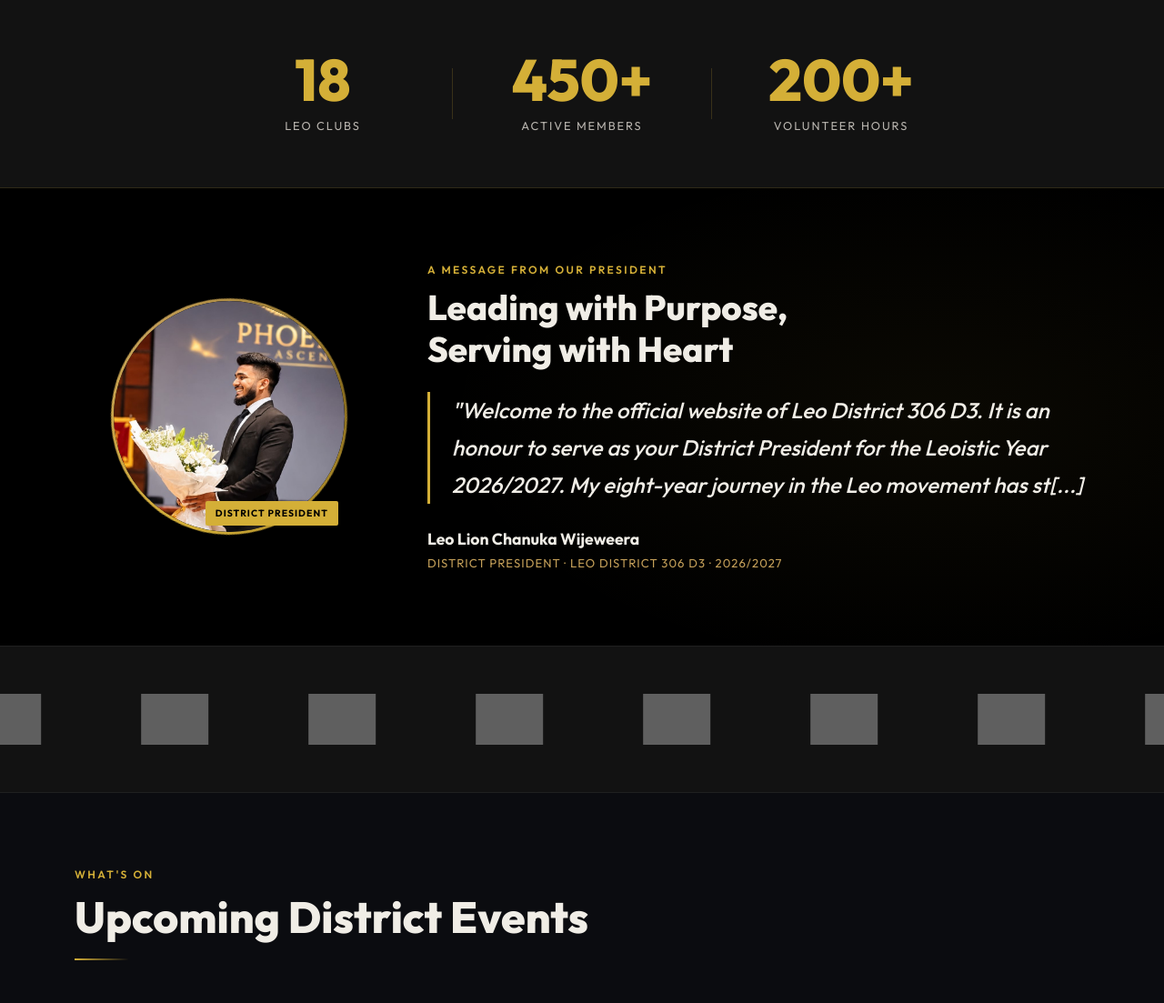
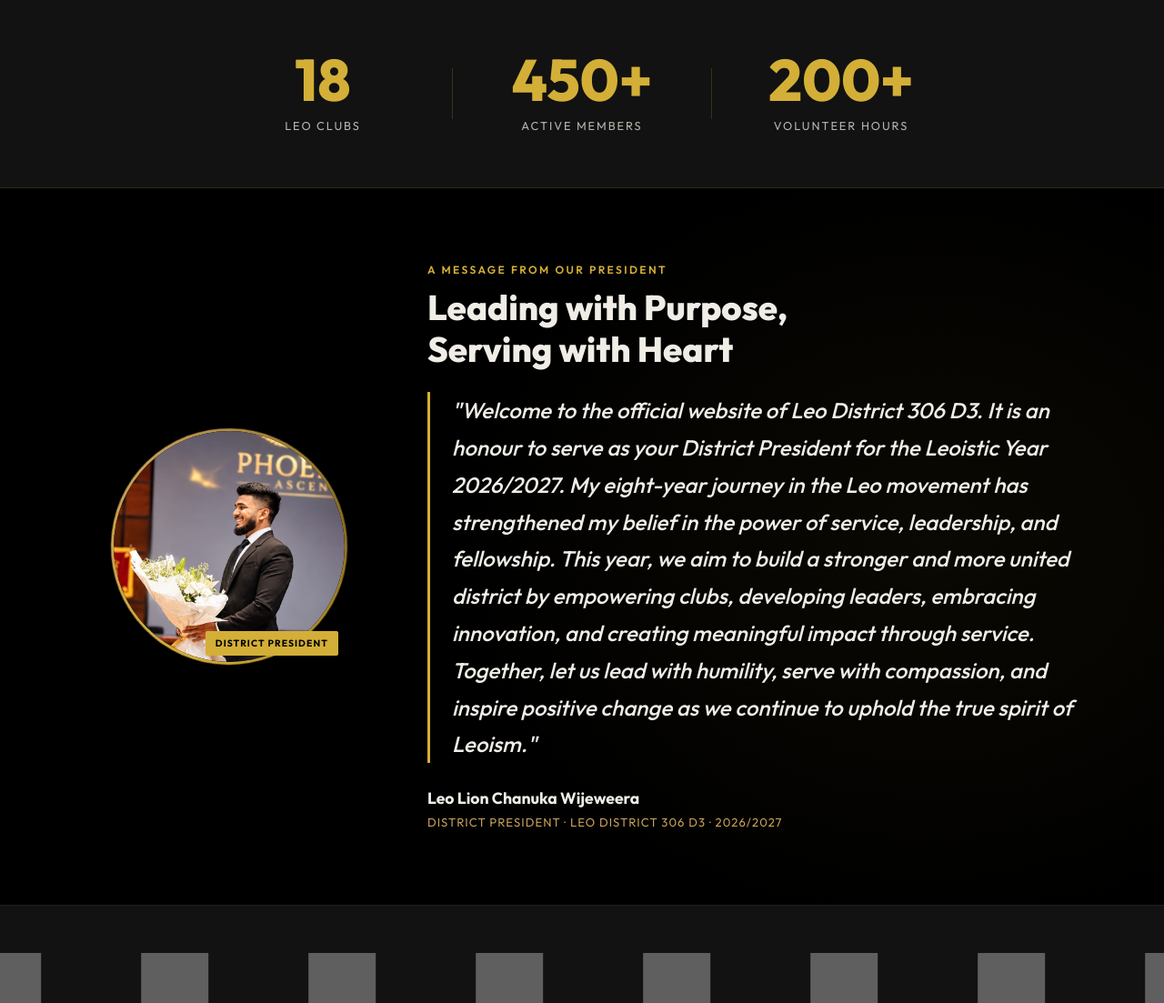
Before and after one commit to linuktest/District-Web, a Django app: page / in a window 1280 px wide. Shown: the part 878-1981 px from the top of the page at 91% size. Run offline with Django 5.2, Linux system fonts and the light colour scheme; data comes from the database, SQL or seed files in the repository; data that the repository does not hold is empty; grey boxes are pictures that could not be loaded.

Commit message:
Revise president's quote in home.html
Updated the president's quote to include a more comprehensive message about the goals for the Leoistic Year 2026/2027.

```diff
--- a/templates/portal/home.html
+++ b/templates/portal/home.html
@@ -124,7 +124,7 @@
 
         {# ── EDIT THIS MESSAGE ── #}
         <p class="president-quote">
-          "Welcome to the official website of Leo District 306 D3. It is an honour to serve as your District President for the Leoistic Year 2026/2027. My eight-year journey in the Leo movement has st[...]
+          "Welcome to the official website of Leo District 306 D3. It is an honour to serve as your District President for the Leoistic Year 2026/2027. My eight-year journey in the Leo movement has strengthened my belief in the power of service, leadership, and fellowship. This year, we aim to build a stronger and more united district by empowering clubs, developing leaders, embracing innovation, and creating meaningful impact through service. Together, let us lead with humility, serve with compassion, and inspire positive change as we continue to uphold the true spirit of Leoism."
         </p>
 
         <div class="mt-3">
```
